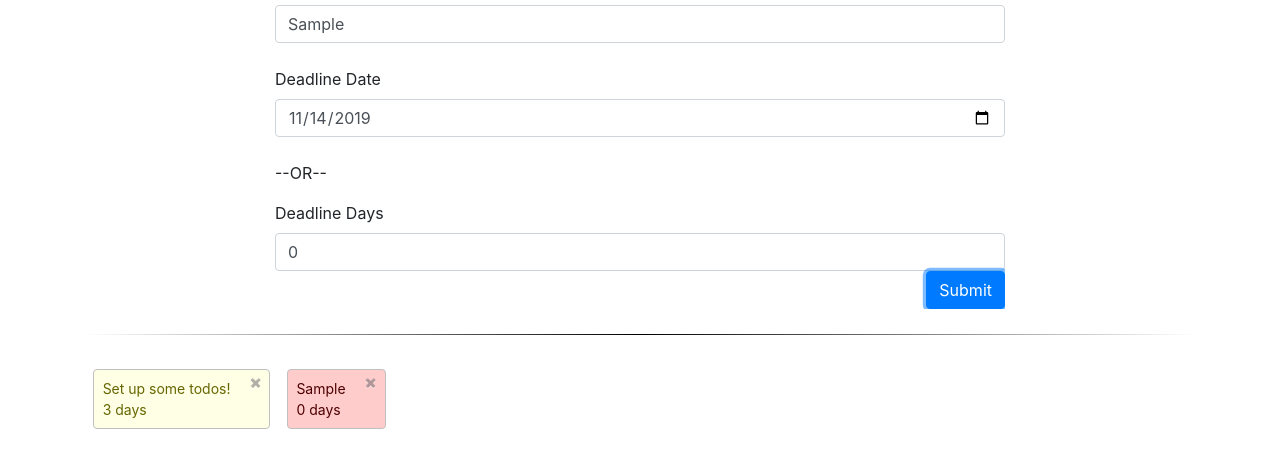
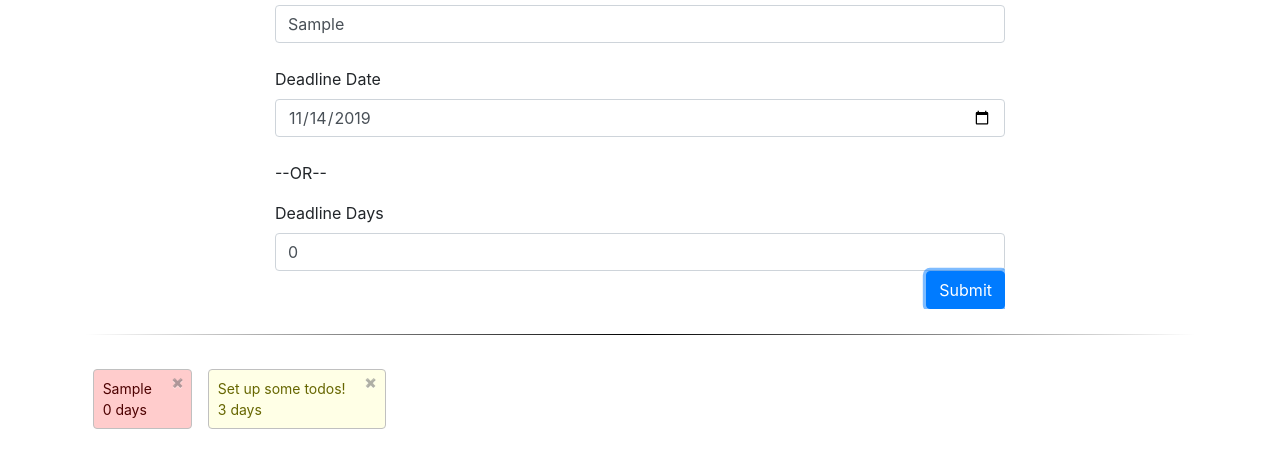
Before and after one commit to M-D-Elliott/RefresherCourse, a plain HTML site: page Assessment/index.html in a window 1280 px wide. Both pictures are taken after typing "Sample" into the empty fields and a click on the button "Submit". Shown: the part 107-574 px from the top of the page. Drawn offline with nearby package versions, Linux system fonts and the light colour scheme.

Commit message:
Added sorting to todo list based on days remaining, low to high.

```diff
--- a/Assessment/index.html
+++ b/Assessment/index.html
@@ -59,11 +59,11 @@ Updated On: 9/12/2019 2:05 P.M. C.S.T. -->
       <div class="div-line"></div>
       <div class="row">
         <div id="todo-list" class="col-10 col-md-12 col-center">
-          <div id="todo-template" class="todo todo-standard">
+          <div id="todo-template" class="todo todo-standard" days="1">
             <p>
               <span class="todo-task">Test</span>
               &nbsp;&nbsp;&nbsp;&nbsp;
-              <span onclick="return closeThisElementParent(this, '.todo');"
+              <span onclick="closeThisElementParent(this, '.todo');"
                     class="close vertical-center noselect">
                     &#10006;
               </span>
--- a/Assessment/scripts/script.js
+++ b/Assessment/scripts/script.js
@@ -1,13 +1,13 @@
 // initializes app by creating base todo.
 function init() {
-  addTodo("Set up some todos!", randomIntFromInterval(0, 7));
+  addTodo(createNewTodo("Set up some todos!", randomIntFromInterval(0, 7)));
+  // addTodo(createNewTodo("Set up some todos!", randomIntFromInterval(0, 7)));
+  // addTodo(createNewTodo("Set up some todos!", randomIntFromInterval(0, 7)));
   resetTodoForm();
 }
 
 // ****app functions****
-
-function addTodo(task, days) {
-  var todo_list = document.getElementById("todo-list");
+function createNewTodo(task, days) {
   var template = document.getElementById("todo-template");
   var todo = template.cloneNode(true);
   todo.removeAttribute("id");
@@ -15,7 +15,14 @@ function addTodo(task, days) {
   todo.className = "todo " + urgency;
   todo.querySelector('.todo-task').innerHTML = task;
   todo.querySelector('.todo-days').innerHTML = pluralize(days, "day");
+  todo.setAttribute("days", parseInt(days));
+  return todo;
+}
+
+function addTodo(todo) {
+  const todo_list = document.getElementById("todo-list");
   todo_list.appendChild(todo);
+  DOYPSort(todo_list, ".todo", "days", "L");
 }
 
 // -------Form events----------
@@ -65,14 +72,19 @@ function validateTodo() {
   var taskField = form["task"];
   var daysField = form["days"];
   // var dateField = form["date"];
+
+  validatePositiveIntegerField(daysField, "days");
+
   if(
-      validatePositiveIntegerField(daysField, "days")
+    daysField.isValid &&
+    taskField.isValid
   )
   {
-      let task = taskField.value;
-      let days = daysField.value;
+      const task = taskField.value;
+      const days = parseInt(daysField.value);
       // let days = daysBetweenNowAnd(dateField.valueAsDate);
-      addTodo(task, days);
+      const todo = createNewTodo(task, days);
+      addTodo(todo);
   }
 }
 
@@ -83,21 +95,27 @@ function validatePositiveIntegerField(field, nameOfField) {
       alert(capitalizeFirstLetter(nameOfField) + " must be a number.");
       field.isValid = false;
       field.focus();
-        return false;
   }
   if (value < 0) {
     alert("You can't have negative " + nameOfField.toLowerCase() + "!");
     field.isValid = false;
     field.focus();
-      return false;
   }
-    return true;
 }
 
 // ****Helper functions****
 
 function getTodoForm() {
   return document.forms["todo-form"];
+}
+
+function getTodoUrgency(days) {
+  return (days < 3)
+          ? "todo-urgent"
+         : (days < 7)
+          ? "todo-approaching"
+         :
+          "todo-standard";
 }
 
 // ****utility functions******
@@ -141,15 +159,6 @@ function pluralize(count, noun, suffix = 's') {
   return `${count} ${noun}${count !== 1 ? suffix : ''}`;
 }
 
-function getTodoUrgency(days) {
-  return (days < 3)
-          ? "todo-urgent"
-         : (days < 7)
-          ? "todo-approaching"
-         :
-          "todo-standard";
-}
-
 function getClosestElement (elem, selector) {
 	for ( ; elem && elem !== document; elem = elem.parentNode ) {
 		if ( elem.matches( selector ) ) return elem;
@@ -159,5 +168,31 @@ function getClosestElement (elem, selector) {
 
 function closeThisElementParent(elem, parentClass) {
   getClosestElement(elem, parentClass).remove();
-  return false;
 }
+
+function DOYPSort(wrapper, elementtosort, AttrToSort, orderof) {
+    let elements = Array.from(wrapper.querySelectorAll(elementtosort));
+    let sortedChildren = elements.sort(function (a, b) {
+        if (orderof === 'H') {
+            return +parseInt(b.getAttribute(AttrToSort)) - +parseInt(a.getAttribute(AttrToSort));
+        }
+        if (orderof === 'L') {
+            return +parseInt(a.getAttribute(AttrToSort)) - +parseInt(b.getAttribute(AttrToSort));
+        }
+    });
+    wrapper.emptyElement();
+    wrapper.appendChildren(sortedChildren);
+}
+
+Node.prototype.emptyElement = function() {
+  while (this.firstChild) {
+    this.firstChild.remove();
+  }
+}
+
+Node.prototype.appendChildren = function(arrayOfNodes) {
+  var length = arrayOfNodes.length;
+  for (var i = 0; i < length; i++) {
+    this.appendChild(arrayOfNodes[i]);
+  }
+};
```
Also changed, not shown: 1 other file. Lines whose indentation alone changed are shown as unchanged.
